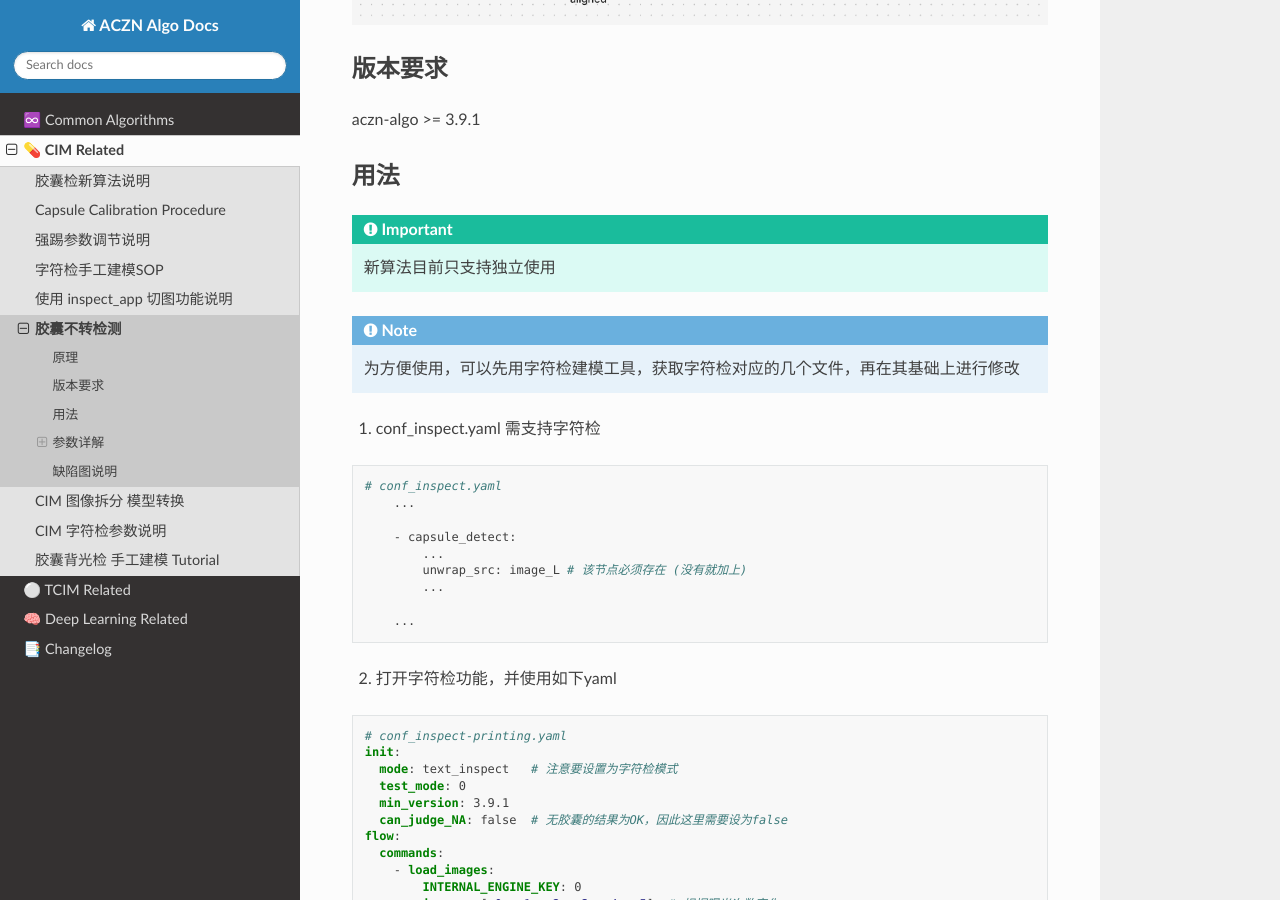
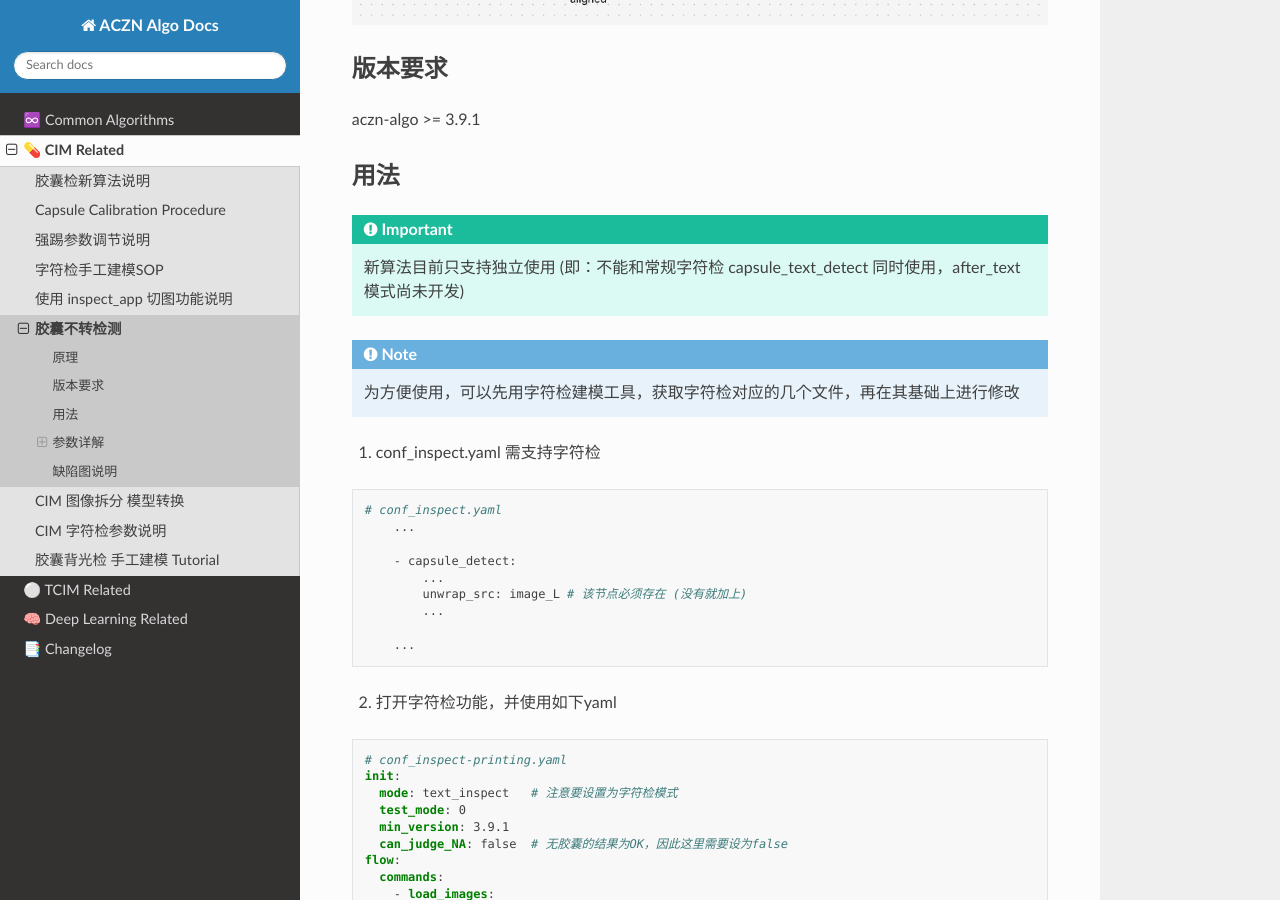
Before and after one commit to pejoypan/aczn-algo-docs, a Sphinx documentation site: the page built from docs/source/cim/cim-non-spin-detection.md, in a window 1280 px wide and 900 px high, scrolled down 1573 px. Built offline with Sphinx 7.4.7 and the Read the Docs theme 3.1.0, drawn with Linux system fonts in a browser that asks for light colours.

Commit message:
update cim docs

````diff
--- a/docs/source/cim/cim-non-spin-detection.md
+++ b/docs/source/cim/cim-non-spin-detection.md
@@ -25,7 +25,7 @@ aczn-algo >= 3.9.1
 ## 用法
 
 ```{important}
-新算法目前只支持独立使用
+新算法目前只支持独立使用 (即：不能和常规字符检 capsule_text_detect 同时使用，after_text模式尚未开发)
 ```
 
 ```{note}
````
Also changed, not shown: docs/source/cim/new-cim-algo-instruction.md (+1 -1 lines).
